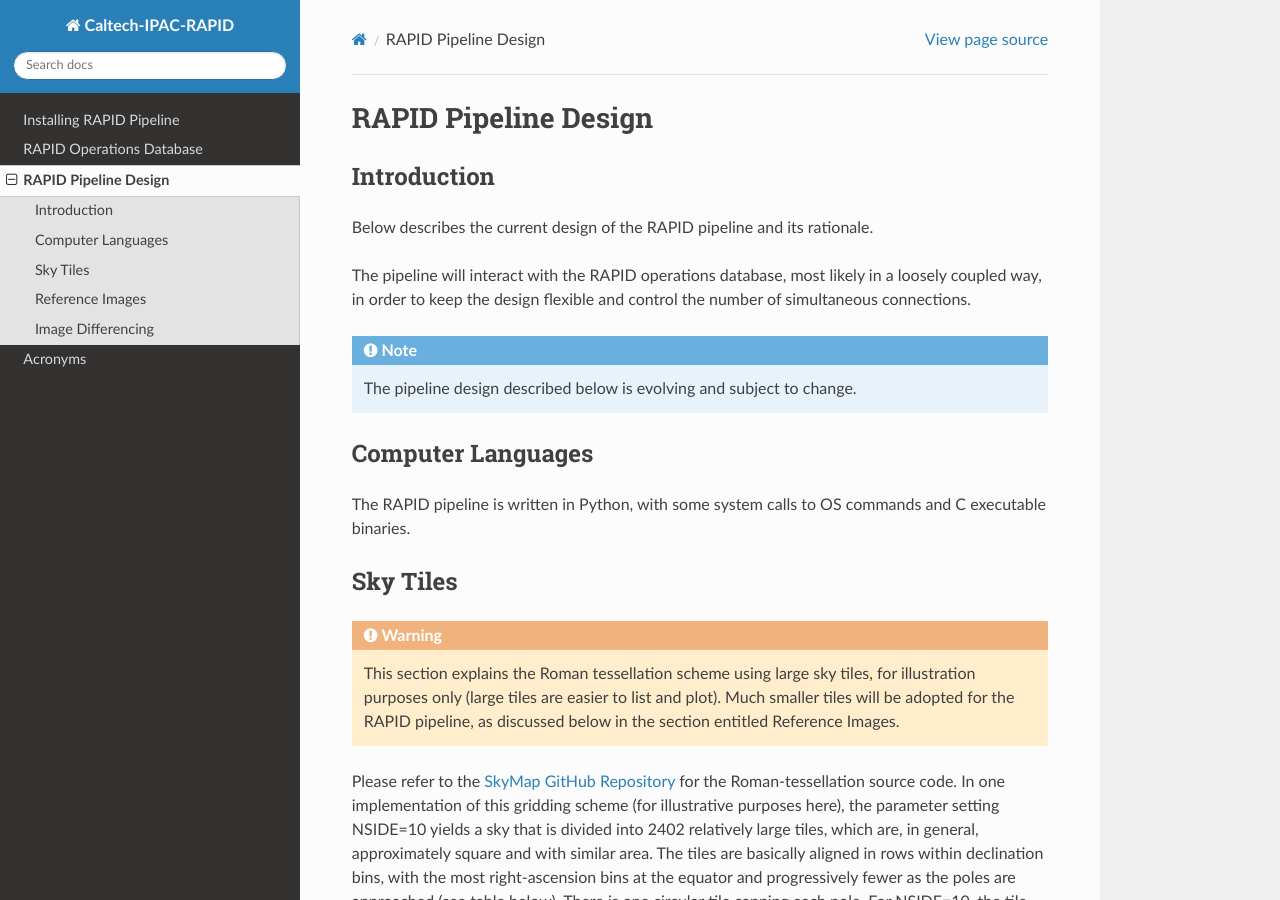
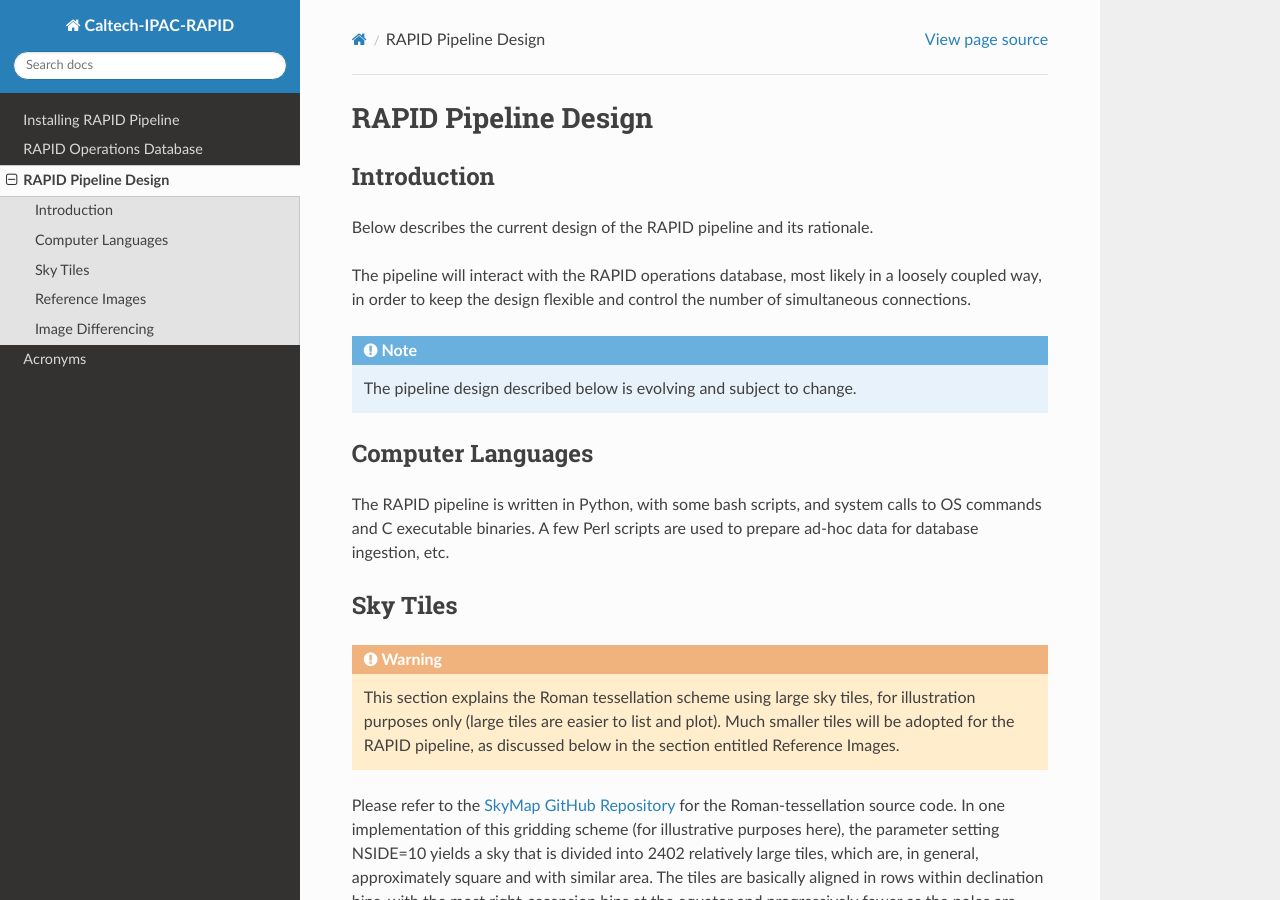
Before and after one commit to Caltech-IPAC/rapid, a Sphinx documentation site: the page built from docs/source/pl/pl.rst, in a window 1280 px wide and 900 px high. Built offline with Sphinx 7.4.7 and the Read the Docs theme 3.1.0, drawn with Linux system fonts in a browser that asks for light colours.

Commit message:
Added sentence about Perl scripts used.

```diff
--- a/docs/source/pl/pl.rst
+++ b/docs/source/pl/pl.rst
@@ -16,7 +16,8 @@
 Computer Languages
 ************************************
 
-The RAPID pipeline is written in Python, with some system calls to OS commands and C executable binaries.
+The RAPID pipeline is written in Python, with some bash scripts, and system calls to OS commands and C executable binaries.
+A few Perl scripts are used to prepare ad-hoc data for database ingestion, etc.
 
 
 Sky Tiles
```
